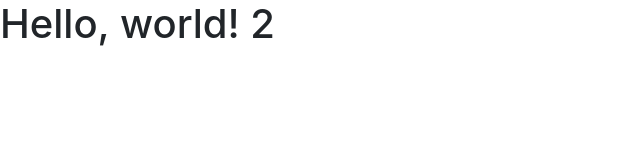
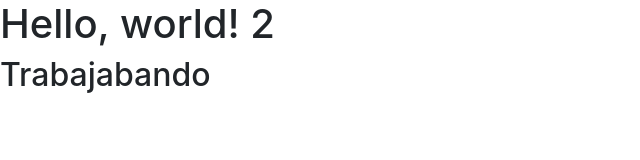
Before and after one commit to fvilchess/prueba, a plain HTML site: page index.html in a window 1280 px wide. Shown: the whole page, without its empty margins (0-640 px from the left). Drawn offline with nearby package versions, Linux system fonts and the light colour scheme.

Commit message:
actualizacion

```diff
--- a/index.html
+++ b/index.html
@@ -12,6 +12,7 @@
   </head>
   <body>
     <h1>Hello, world! 2</h1>
+    <h2>Trabajabando</h2>
 
     <!-- Optional JavaScript; choose one of the two! -->
 
```
